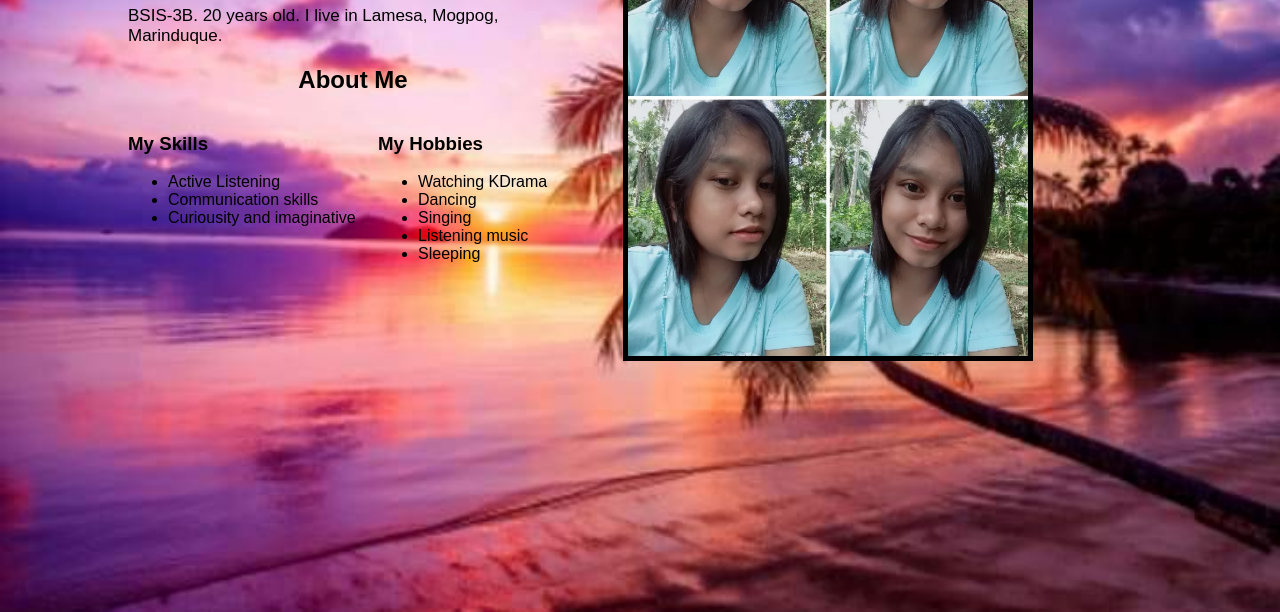
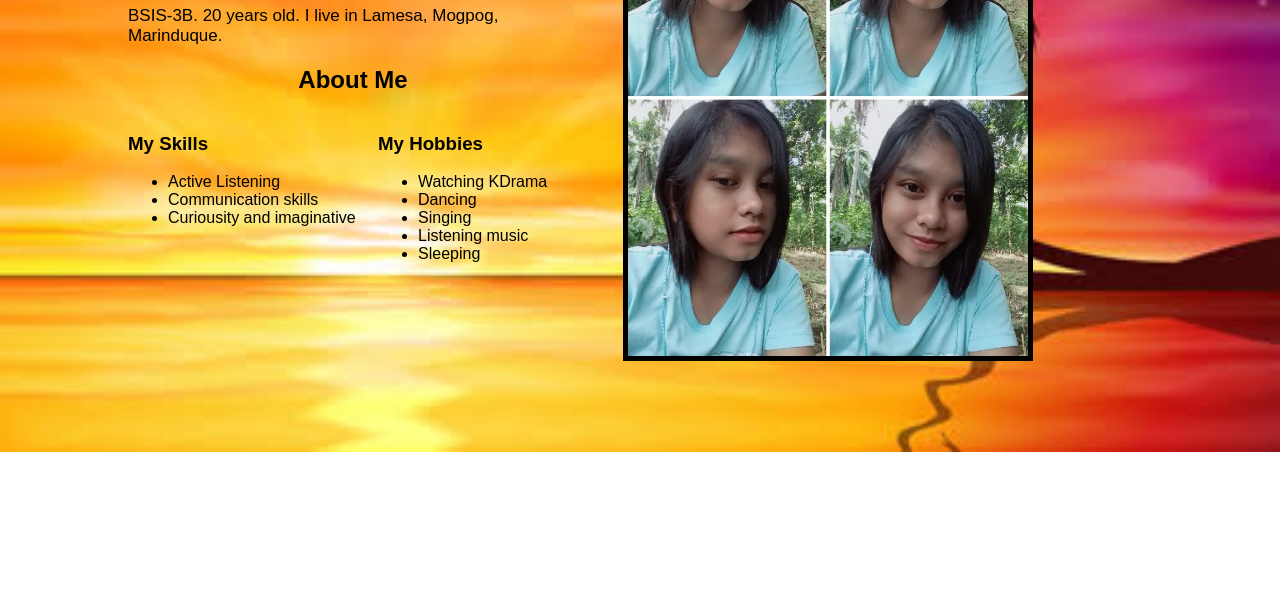
Before and after one commit to ritchelle247/portfolio-project, a plain HTML site: page index.html in a window 1280 px wide. Shown: the part 188-800 px from the top of the page. Drawn offline with Linux system fonts and the light colour scheme.

Commit message:
Update index.html

```diff
--- a/index.html
+++ b/index.html
@@ -7,7 +7,7 @@
 </head>
 <style>
 .image{
-background-image:url("ground.jpeg");
+background-image:url("qe.jpeg");
 background-repeat:no-repeat;
 background-size:cover;
 width:100%;
```
